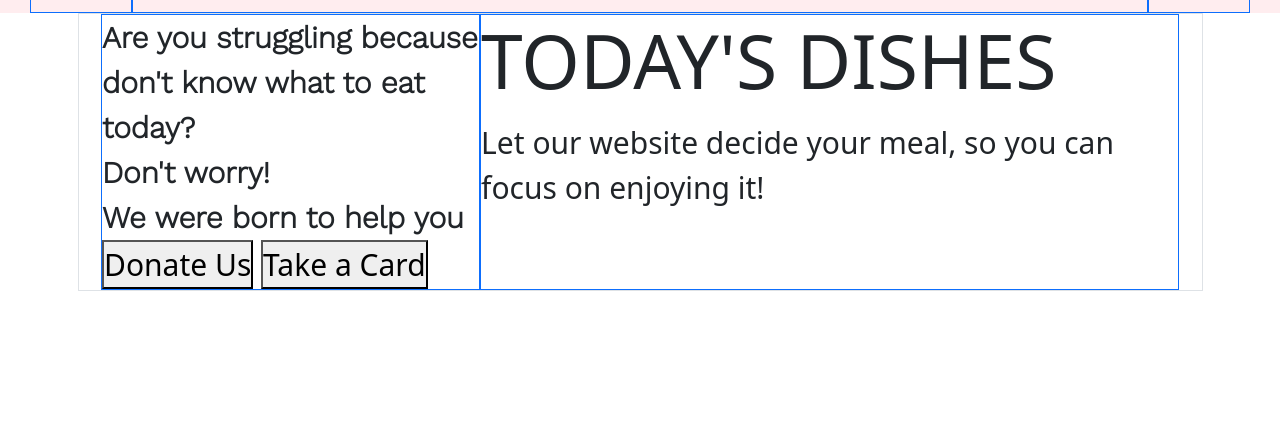
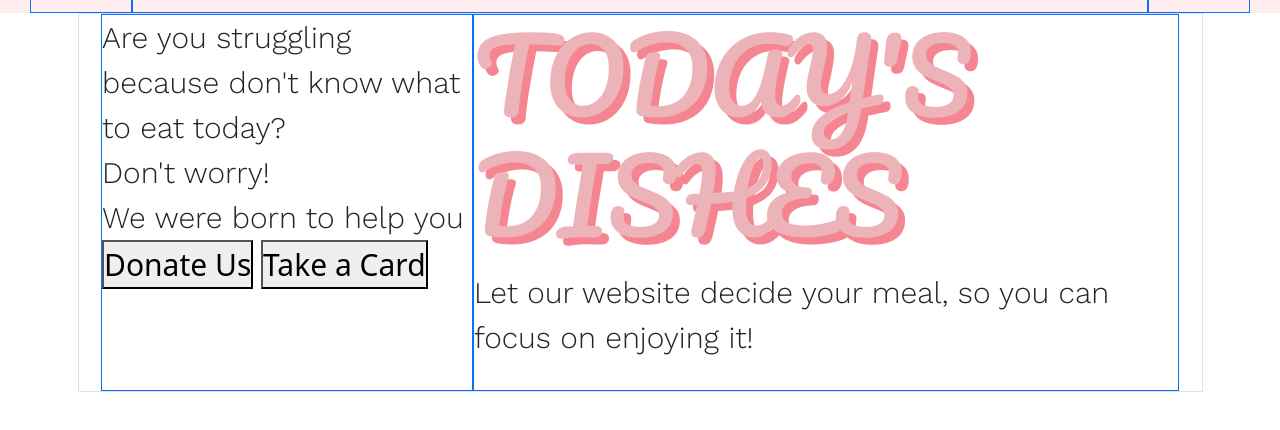
Before and after one commit to AhriMinh/Final-Project, a plain HTML site: page index.html in a window 1280 px wide. Shown: the part 100-530 px from the top of the page. Drawn offline with nearby package versions, Linux system fonts and the light colour scheme; a web font is replaced by a local one.

Commit message:
update code

```diff
--- a/index.html
+++ b/index.html
@@ -1,19 +1,22 @@
 <!DOCTYPE html>
 <html lang="en">
+
 <head>
   <meta charset="UTF-8" />
   <meta name="viewport" content="width=device-width, initial-scale=1.0" />
   <title>Tối nay ăn gì?</title>
+  <link rel="stylesheet" href="https://stackpath.bootstrapcdn.com/bootstrap/5.0.0-alpha1/css/bootstrap.min.css"
+    integrity="sha384-r4NyP46KrjDleawBgD5tp8Y7UzmLA05oM1iAEQ17CSuDqnUK2+k9luXQOfXJCJ4I" crossorigin="anonymous" />
+  <link rel="stylesheet" href="./src/style/css/style.css" />
+  <link rel='stylesheet' href='https://fonts.googleapis.com/css?family=Work+Sans:200,300'>
+  <link rel="preconnect" href="https://fonts.googleapis.com">
+  <link rel="preconnect" href="https://fonts.gstatic.com" crossorigin>
+  <link href="https://fonts.googleapis.com/css2?family=Buda&family=Inter:wght@100;200;300&family=Montserrat:ital,wght@0,100;0,200;0,300;0,400;0,500;1,100;1,200;1,300;1,400;1,500&family=Pacifico&family=Poppins:ital,wght@0,100;0,200;0,300;0,400;0,500;0,600;0,700;0,800;0,900;1,100;1,200;1,300;1,400;1,500;1,600;1,700;1,800;1,900&family=Raleway:wght@100;200&family=Roboto+Flex:opsz,wght@8..144,100;8..144,200&family=Roboto+Slab:wght@100;200;300;400;500;600;700;800&family=Sevillana&family=Simonetta:ital@0;1&display=swap" rel="stylesheet">
+  <link rel="preconnect" href="https://fonts.googleapis.com" />
+  <link rel="preconnect" href="https://fonts.gstatic.com" crossorigin />
   <link
+    href="https://fonts.googleapis.com/css2?family=Poppins:ital,wght@0,100;0,200;0,300;0,400;0,500;0,600;0,700;0,800;1,100;1,200;1,300;1,400;1,500;1,600;1,700&display=swap"
     rel="stylesheet"
-      href="https://stackpath.bootstrapcdn.com/bootstrap/5.0.0-alpha1/css/bootstrap.min.css"
-      integrity="sha384-r4NyP46KrjDleawBgD5tp8Y7UzmLA05oM1iAEQ17CSuDqnUK2+k9luXQOfXJCJ4I"
-      crossorigin="anonymous"
-    />
-    <link rel="stylesheet" href="./src/style/css/style.css" />
-    <link
-      rel="stylesheet"
-      href="https://fonts.googleapis.com/css?family=Work+Sans:200,300"
   />
 </head>
 
@@ -34,18 +37,12 @@
                   <div class="col-4">
                     <div class="container-fluid">
                       <a class="navbar-brand" href="#">
-                          <img
-                            src="./src/pictrure/todaydisheslogo.png"
-                            alt="Logo"
-                            style="width: 200px"
-                            class="rounded-pill"
-                          />
+                        <img src="./src/pictrure/todaydisheslogo.png" alt="Logo" style="width: 200px"
+                          class="rounded-pill" />
                       </a>
                     </div>
                   </div>
-                    <div
-                      class="col-8 d-flex flex-column justify-content-center"
-                    >
+                  <div class="col-8 d-flex flex-column justify-content-center">
                     <div class="d-flex justify-content-end">
                       <ul class="navbar-nav">
                         <li class="nav-item">
@@ -68,8 +65,6 @@
               <div class="time">
                 <p id="realTimeClock"></p>
               </div>
-
-                <!-- <p class="clock-title">Tối nay ăn gì?</p> -->
             </section>
           </div>
           <!-- End of clock -->
@@ -104,8 +99,7 @@
             <div class="border border-primary">
               <h1 class="hero-name">TODAY'S DISHES</h1>
               <div class="hero-desc">
-                  Let our website decide your meal, so you can focus on enjoying
-                  it!
+                <p>Let our website decide your meal, so you can focus on enjoying it!</p>
               </div>
             </div>
           </div>
@@ -118,16 +112,13 @@
   <script type="module" src="./src/js/main.js"></script>
 
   <!-- Bootraps 5 JS -->
-    <script
-      src="https://cdn.jsdelivr.net/npm/popper.js@1.16.0/dist/umd/popper.min.js"
+  <script src="https://cdn.jsdelivr.net/npm/popper.js@1.16.0/dist/umd/popper.min.js"
     integrity="sha384-Q6E9RHvbIyZFJoft+2mJbHaEWldlvI9IOYy5n3zV9zzTtmI3UksdQRVvoxMfooAo"
-      crossorigin="anonymous"
-    ></script>
-    <script
-      src="https://stackpath.bootstrapcdn.com/bootstrap/5.0.0-alpha1/js/bootstrap.min.js"
+    crossorigin="anonymous"></script>
+  <script src="https://stackpath.bootstrapcdn.com/bootstrap/5.0.0-alpha1/js/bootstrap.min.js"
     integrity="sha384-oesi62hOLfzrys4LxRF63OJCXdXDipiYWBnvTl9Y9/TRlw5xlKIEHpNyvvDShgf/"
-      crossorigin="anonymous"
-    ></script>
+    crossorigin="anonymous"></script>
   <!-- Bootraps 5 JS -->
 </body>
+
 </html>
--- a/src/style/scss/hero.scss
+++ b/src/style/scss/hero.scss
@@ -1,13 +1,24 @@
 .hero-title-asking {
     font-size: 30px;
-    font-weight: 600;
+    font-weight: 400;
     font-family: "Work Sans", sans-serif;
     max-width: 500px;
   }
 
   .hero-title-answer {
     font-size: 30px;
-    font-weight: 600;
+    font-weight: 400;
     max-width: 500px;
     font-family: "Work Sans", sans-serif;
   }
+  .hero-name {
+    font-size: 100px;
+    font-family: Pacifico;
+    text-shadow: 7px 7px #f58590;
+    color: #ECB3B9;
+  }
+  .hero-desc {
+    font-size: 40px;
+    font-weight: 400;
+    font-family: "Work Sans", sans-serif;
+  }
```
Also changed, not shown: src/style/css/style.css, 1 other file. Lines whose indentation alone changed are shown as unchanged.
